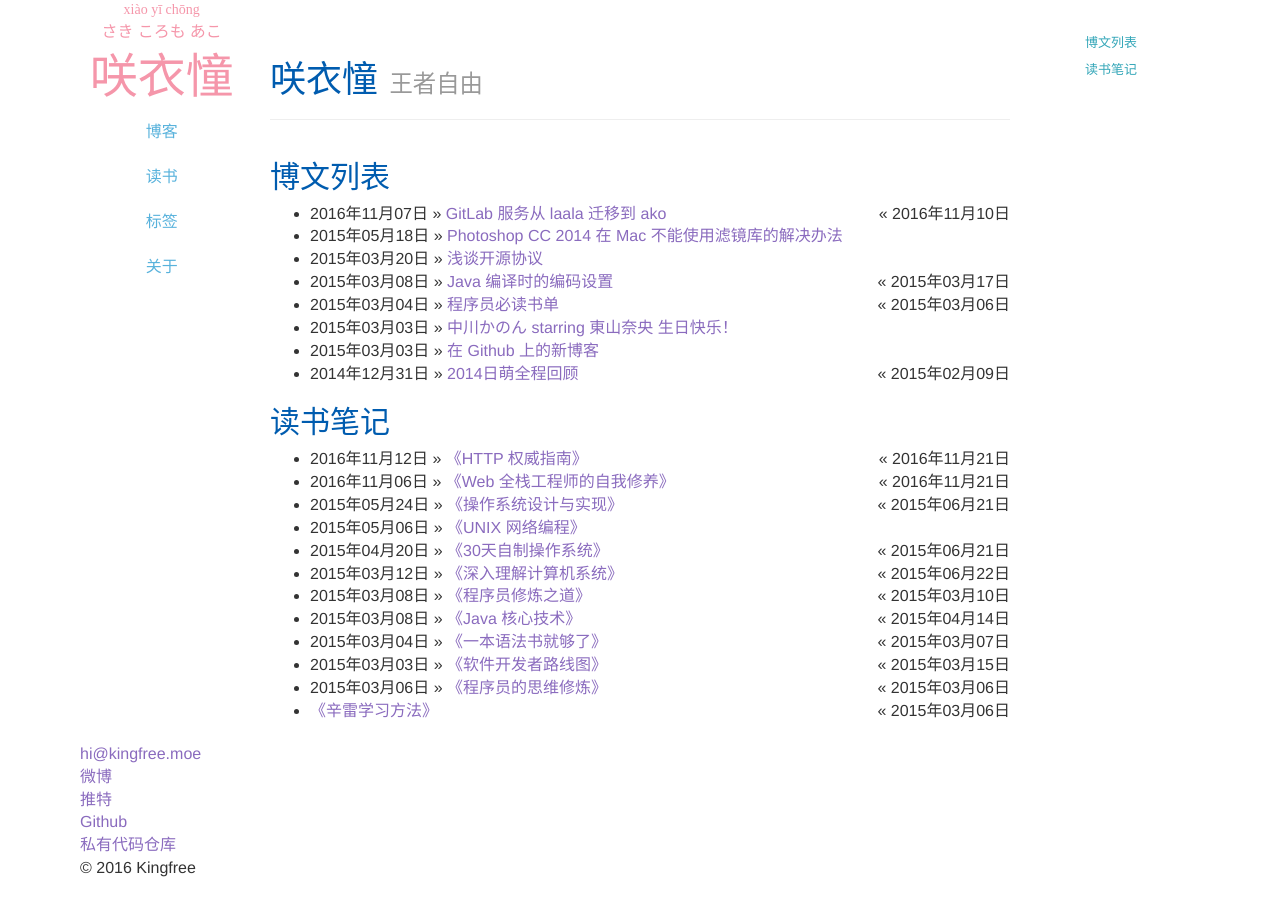
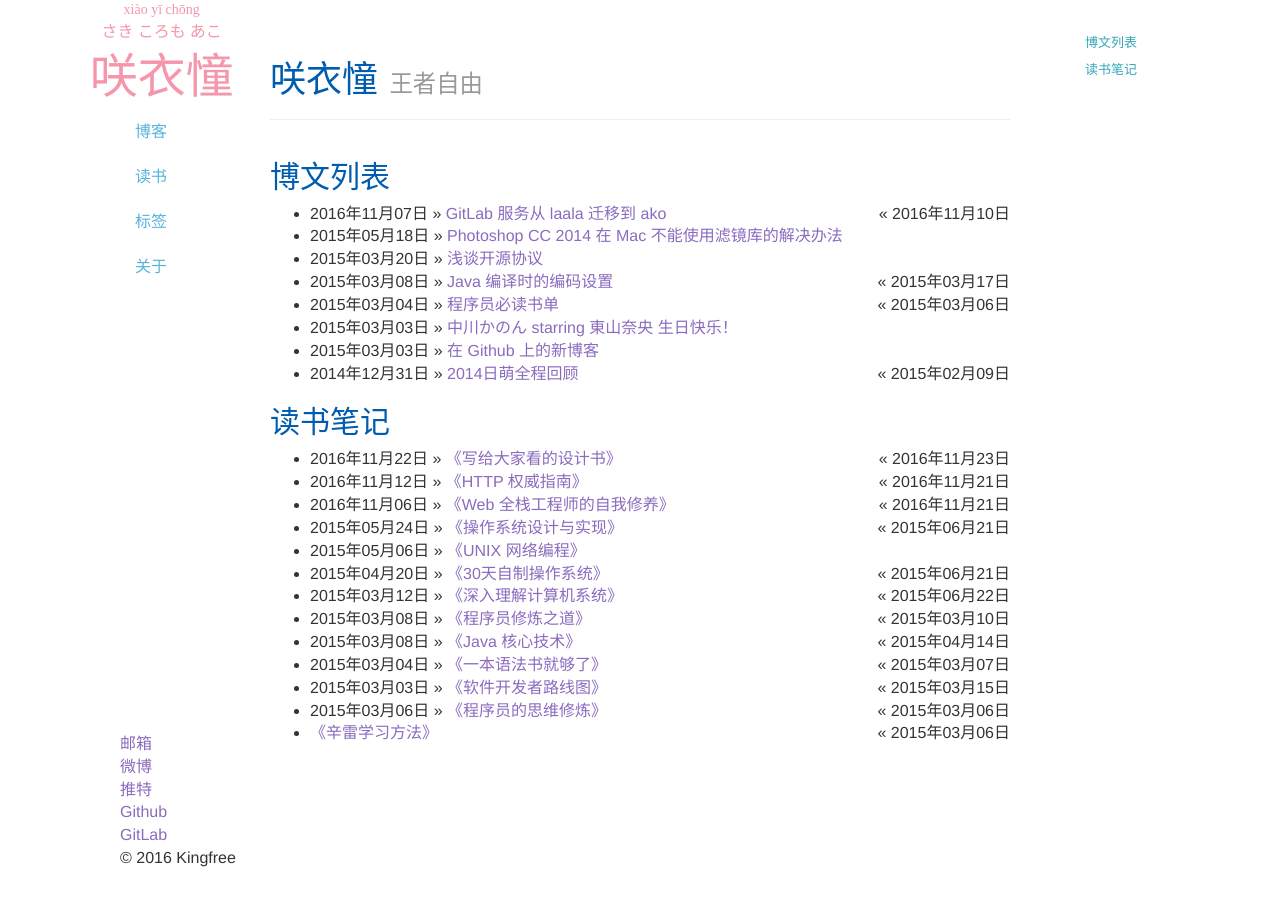
Before and after one commit to kingfree/kingfree.github.io, a Jekyll site: the page built from index.md, in a window 1280 px wide. Built offline with Jekyll 4.4.1, drawn with Linux system fonts in a browser that asks for light colours; comment, search, counter and statistics services are not loaded.

Commit message:
写给大家看的设计书

```diff
--- a/_includes/themes/bootstrap-3/default.html
+++ b/_includes/themes/bootstrap-3/default.html
@@ -4,9 +4,10 @@
 <head>
   <meta charset="utf-8">
   <meta http-equiv="X-UA-Compatible" content="IE=edge">
-    <meta name="google-site-verification" content="3_VqBwG5unIqW4uaO0eLleIybFg3iL3xZFBzG0PcKQk" />
+  <meta name="google-site-verification" content="3_VqBwG5unIqW4uaO0eLleIybFg3iL3xZFBzG0PcKQk"/>
   <title>{{ page.title }}</title>{% if page.description %}
-    <meta name="description" content="{{ page.description }}">{% endif %}
+  <meta name="description" content="{{ page.description }}">
+  {% endif %}
   <meta name="author" content="{{ site.author.name }}">
   <!-- Enable responsive viewport -->
   <meta name="viewport" content="width=device-width, initial-scale=1.0">
@@ -36,33 +39,44 @@
   <div class="row">
     <div class="col-xs-6 col-md-2 hidden-print hidden-xs hidden-sm" id="leftbar">
       <div id="title">
-            <a href="/">
+        <a href="/" title="{{ site.production_url }}">
           <table>
-          <tr class="pinyin"><td>xiào yī chōng</td></tr>
-          <tr class="kana"><td>さき ころも あこ</td></tr>
-          <tr><td>咲衣憧</td></tr>
+            <tr class="pinyin">
+              <td>xiào yī chōng</td>
+            </tr>
+            <tr class="kana">
+              <td>さき ころも あこ</td>
+            </tr>
+            <tr>
+              <td>咲衣憧</td>
+            </tr>
           </table>
         </a>
       </div>
       <div id="header">
-            <ul class="nav nav-pills nav-stacked">{% assign pages_list = site.pages %} {% assign group = 'navigation' %} {% include JB/pages_list %}</ul>
+        <ul class="nav nav-stacked">
+          {% assign pages_list = site.pages %}
+          {% assign group = 'navigation' %}
+          {% include JB/pages_list %}
+        </ul>
       </div>
       <div id="footer">
-            <div id="contact">
-              <a href="mailto:{{ site.author.email }}">{{ site.author.email }}</a>
-              <a href="http://weibo.com/{{ site.author.weibo }}" target="_blank">微博</a>
-              <a href="https://twitter.com/{{ site.author.twitter }}" target="_blank">推特</a>
-              <a href="https://github.com/{{ site.author.github }}" target="_blank">Github</a>
-              <a href="{{ site.author.gitlab }}" target="_blank">私有代码仓库</a>
+        <ul id="contact">
+          <li><a href="mailto:{{ site.author.email }}">邮箱</a></li>
+          <li><a href="http://weibo.com/{{ site.author.weibo }}" target="_blank">微博</a></li>
+          <li><a href="https://twitter.com/{{ site.author.twitter }}" target="_blank">推特</a></li>
+          <li><a href="https://github.com/{{ site.author.github }}" target="_blank">Github</a></li>
+          <li><a href="{{ site.author.gitlab }}" target="_blank">GitLab</a></li>
+          <li>
+            <div id="copyright">
+              <span>&copy; {{ site.time | date: '%Y' }} {{ site.author.name }}</span></div>
+          </li>
+          <li class="small">
+            <div>
+              <script src="http://s11.cnzz.com/z_stat.php?id=1254619309&web_id=1254619309"></script>
             </div>
-            <div id="copyright">
-              <span>&copy; {{ site.time | date: '%Y' }} {{ site.author.name }}</span>
-            </div>
-            <div>
-              <span class="small">
-                <script src="http://s11.cnzz.com/z_stat.php?id=1254619309&web_id=1254619309"></script>
-              </span>
-            </div>
+          </li>
+        </ul>
       </div>
     </div>
     <div id="center" class="bs-docs-container col-xs-12 col-sm-6 col-md-8 col-md-offset-2">{{ content }}</div>
@@ -72,7 +86,8 @@
       </nav>
     </div>
   </div>
-    </div>{% include JB/analytics %}
+</div>
+{% include JB/analytics %}
 <script src="/assets/js/jquery-1.11.2.min.js"></script>
 <script src="/assets/themes/bootstrap-3/bootstrap/js/bootstrap.min.js"></script>
 <script src="/assets/js/tableofcontents.js"></script>
--- a/assets/css/style.css
+++ b/assets/css/style.css
@@ -3,11 +3,11 @@ body {
 }
 
 p {
-    font-family: "Verdana", "Tahoma", "Songti SC", "SimSun", serif;
+    font-family: "PingFang", "Verdana", "Tahoma", "Songti SC", "SimSun", serif;
 }
 
 h1, h2, h3, h4, h5, h6 {
-    font-family: "Lucida Grande", "Helvetica Neue", "Arial", "Hiragino Sans GB", "Noto Sans CJK SC", "Heiti SC", "Microsoft YaHei", "WenQuanYi Microhei", sans-serif;
+    font-family: "PingFang", "Lucida Grande", "Helvetica Neue", "Arial", "Hiragino Sans GB", "Noto Sans CJK SC", "Heiti SC", "Microsoft YaHei", "WenQuanYi Microhei", sans-serif;
     color: #005CAF; /* 瑠璃 */
     text-decoration: none;
 }
@@ -21,8 +21,16 @@ blockquote p {
     color: #6A4C9C; /* 桔梗 */
 }
 
-pre code {
-    font-size: 0.8em;
+pre, code {
+    font-family: "Ubuntu Mono", monospace;
+    color: #B5495b; /* 苺 */
+    background-color: #FFFAFA; /* 雪色 */
+}
+
+pre {
+    border-radius: 0;
+    margin: 0;
+    padding: 10px;
 }
 
 a, a:link, :visited {
@@ -168,8 +176,11 @@ img {
 }
 
 #header {
+    top: 100px;
+    right: 200px;
+    padding: 0;
+    margin-left: 50px;
     background-color: #FFFFFF;
-    text-align: center;
 }
 
 #header a {
@@ -202,7 +213,11 @@ img {
     padding: 10px;
 }
 
-#contact a {
+#contact {
+    list-style-type: none;
+}
+
+#contact li > a {
     display: block;
     position: relative;
 }
--- /dev/null
+++ b/books/2016-11-22-the-non-designer-s-design-book.md
@@ -0,0 +1,31 @@
+---
+layout: page
+group: book
+title: 写给大家看的设计书
+tagline: 第4版
+etitle: "The Non-Designer's Design Book"
+permalink: /books/the-non-designer-s-design-book/
+author: Robin Williams
+date: 2016-11-22
+update: 2016-11-23
+---
+
+这本书是全彩印刷的，通过丰富的例子和习题，讲解了基本的设计准则。
+
+四个基本设计原则：
+
+1. 关联
+2. 对齐
+3. 重复
+4. 对比
+
+六个字体对比角度：
+
+1. 大小
+2. 粗细
+3. 结构
+4. 形状
+5. 方向
+6. 颜色
+
+书中关于颜色的解说主要在于理论。另外我找到了一个[日本传统色](http://nipponcolors.com/)的配色网站，与之配套的还有一个[中国色](http://zhongguose.com/)的仿制版，是一个颜色的参考卡，会有用。
```
Also changed, not shown: other parts of _includes/themes/bootstrap-3/default.html (+4 -2 lines), _includes/themes/bootstrap-3/page.html (+9 -2 lines), _includes/themes/bootstrap-3/post.html (+5 -2 lines), _includes/themes/bootstrap-3/web.html (+18 -8 lines). Lines whose indentation alone changed are shown as unchanged.
